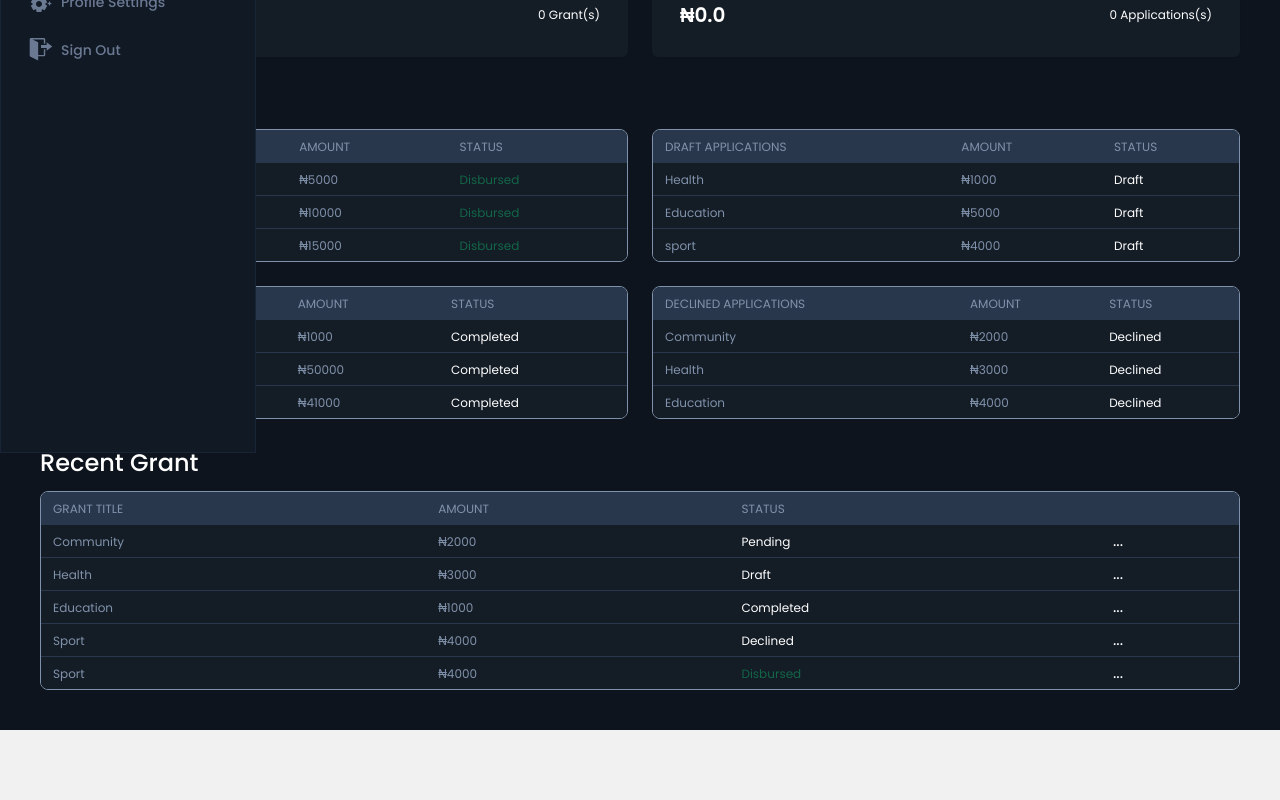
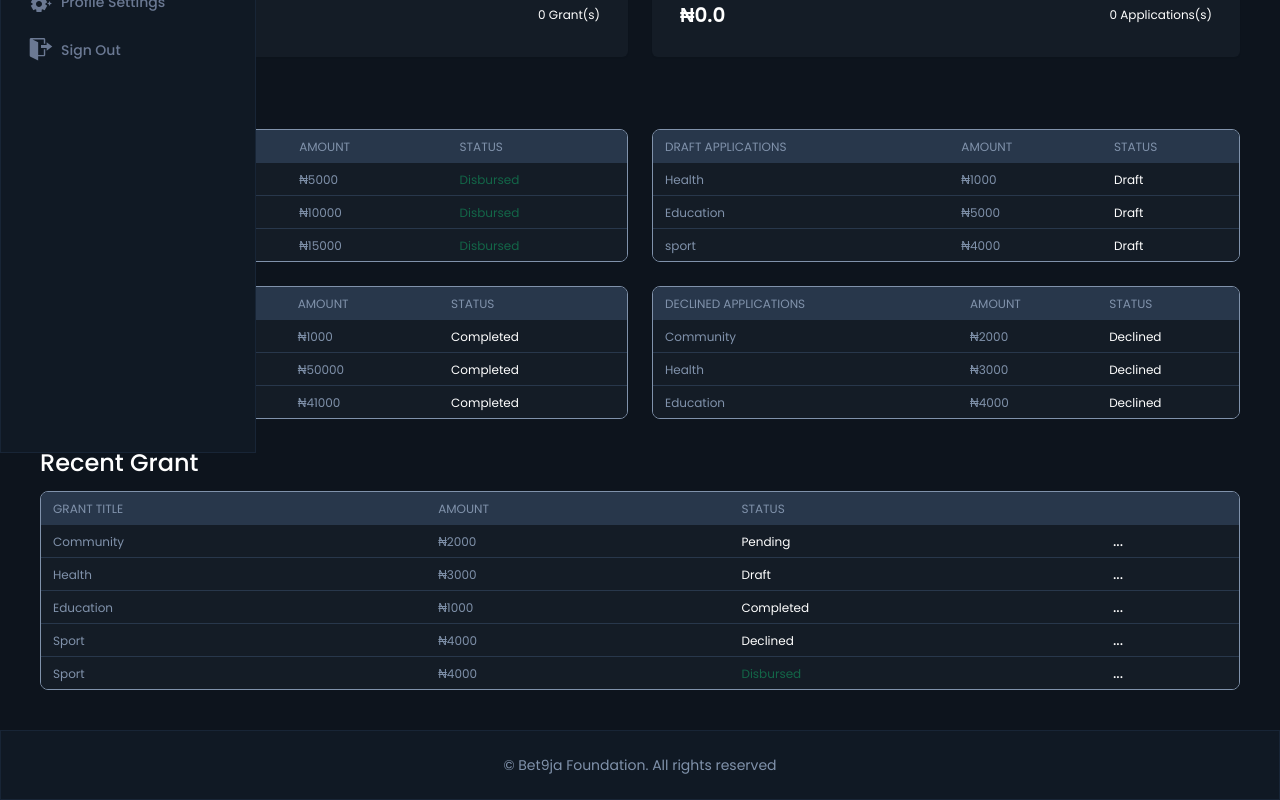
Before and after one commit to Abideen-program/betnaija, a React (Vite) app: page /dashboard in a window 1280 px wide. Shown: the part 347-1147 px from the top of the page. Before the commit the page ends 1077 px from the top, so only its background shows below. Built offline with nearby package versions, Linux system fonts and the light colour scheme.

Commit message:
added the footer

```diff
--- a/src/components/Dashboard/Dashboard.tsx
+++ b/src/components/Dashboard/Dashboard.tsx
@@ -1,5 +1,6 @@
 import { SidebarProvider } from "../Context/SidebarContext";
-import Header from "./Header";
+import Footer from "../Footer/Footer";
+import Header from "../Header/Header";
 import Main from "./Main";
 import Sidebar from "./Sidebar";
 
@@ -12,6 +13,7 @@ const Dashboard = () => {
           <div className="flex-1">
             <Header />
             <Main />
+            <Footer />
           </div>
         </div>
       </SidebarProvider>
--- /dev/null
+++ b/src/components/Footer/Footer.tsx
@@ -0,0 +1,9 @@
+const Footer = () => {
+  return (
+    <div className="bg-[#101924] h-[70px] text-[#8092AB] flex flex-col justify-center px-5 md:px-10 border-b border border-[#182536] w-full text-center">
+      <p className="text-sm">&copy; Bet9ja Foundation. All rights reserved</p>
+    </div>
+  );
+};
+
+export default Footer;
```
Also changed, not shown: src/components/Header/Header.tsx (renamed from src/components/Dashboard/Header.tsx).
